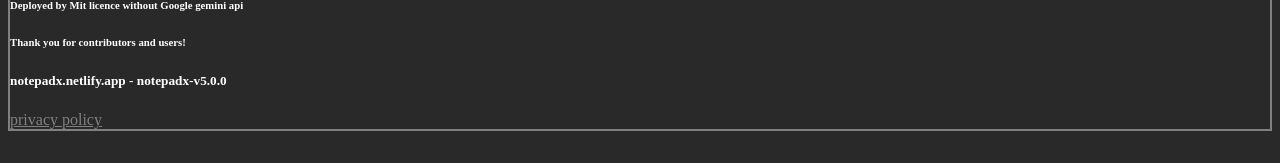
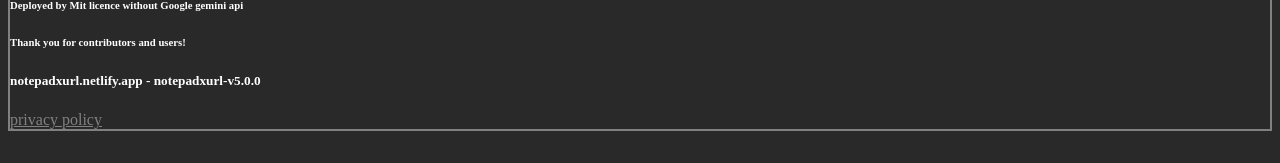
Before and after one commit to dokdoxofficial/notepadx, a React (Create React App) app: page /save in a window 1280 px wide. Shown: the part 463-626 px from the top of the page. Built offline with nearby package versions, Linux system fonts and the light colour scheme; a web font is replaced by a local one.

Commit message:
version name updated

```diff
--- a/src/pages/save.js
+++ b/src/pages/save.js
@@ -61,7 +61,7 @@ function belight() {
       <footer className= "footersection">
         <h6>Deployed by Mit licence without Google gemini api</h6>
         <h6>Thank you for contributors and users!</h6>
-        <h5>notepadx.netlify.app - notepadx-v5.0.0</h5>
+        <h5>notepadxurl.netlify.app - notepadxurl-v5.0.0</h5>
         <a href='https://notepadxprivacy.netlify.app'>privacy policy</a>
       </footer>
 
```
